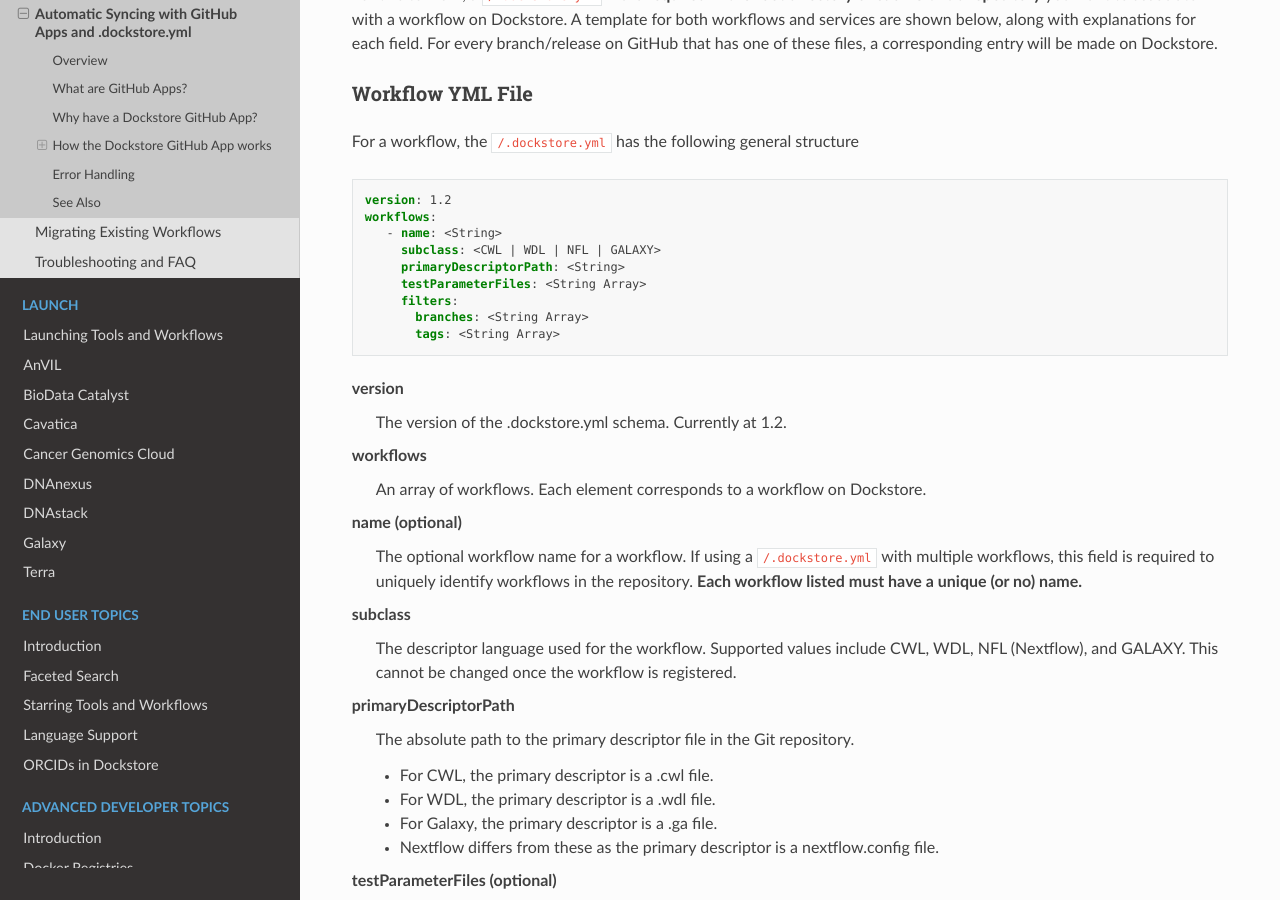
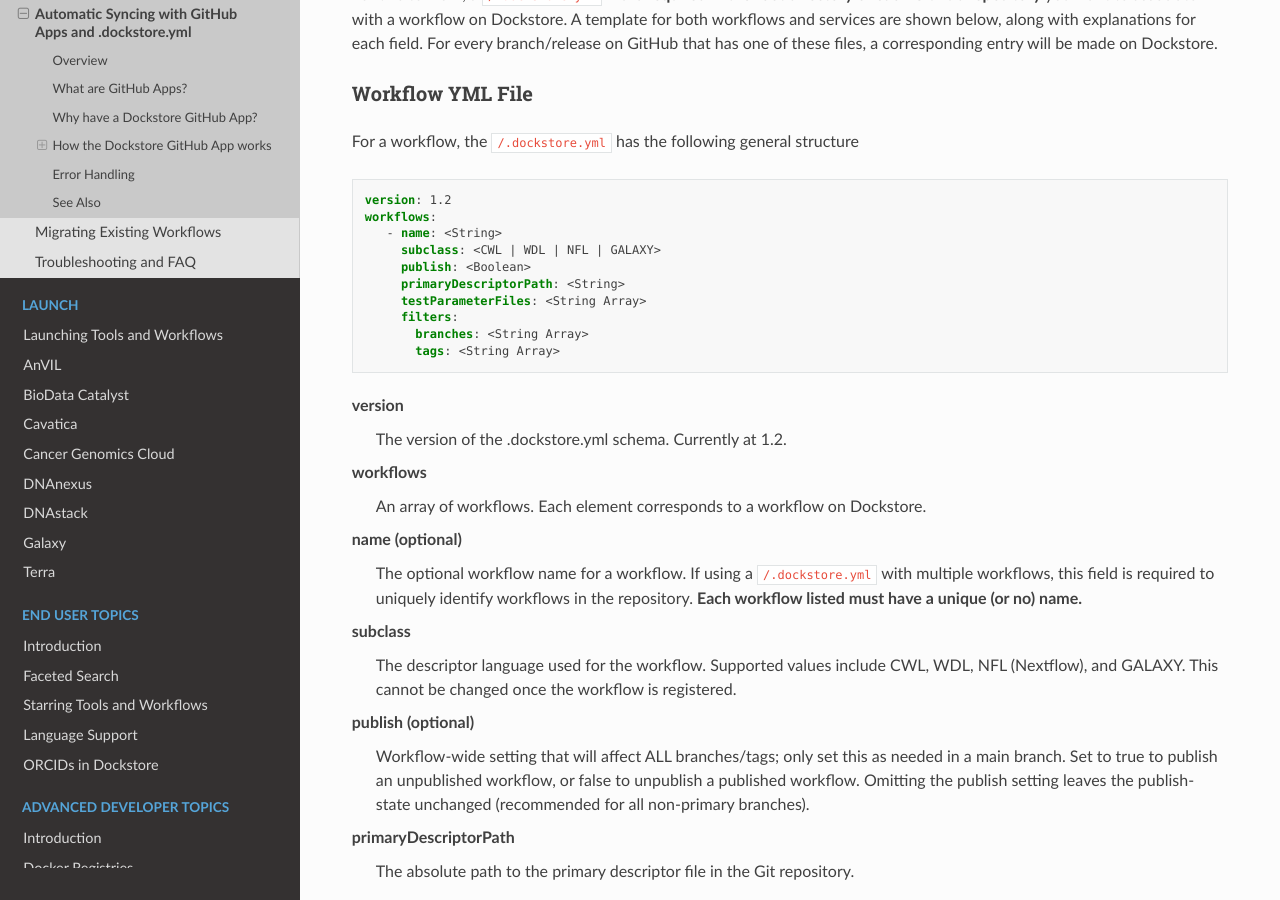
Before and after one commit to dockstore/dockstore-documentation, a Sphinx documentation site: the page built from docs/getting-started/github-apps/github-apps.rst, in a window 1280 px wide and 900 px high, scrolled down 1049 px. Built offline with Sphinx 7.4.7 and the Read the Docs theme 2.0.0, drawn with Linux system fonts in a browser that asks for light colours; some of the changed text lies outside the part shown.

Commit message:
add .dockstore.yml publish documentation

```diff
--- a/docs/assets/templates/.dockstore.yml
+++ b/docs/assets/templates/.dockstore.yml
@@ -8,6 +8,11 @@
   name:
   author:
   description:
+
+  # `publish` is a service-wide setting and will affect ALL branches/tags; only set this as needed in a main branch.
+  # `publish` may be set to true to publish an unpublished service, or false to unpublish a published service.
+  # Omitting the publish setting leaves the publish-state unchanged (recommended for all non-primary branches).
+  publish:
 
   # These are files the Dockstore will index. They will be directly downloadable from Dockstore. Wildcards are not supported.
   files:
--- a/docs/getting-started/github-apps/github-apps.rst
+++ b/docs/getting-started/github-apps/github-apps.rst
@@ -68,6 +68,7 @@
    workflows:
       - name: <String>
         subclass: <CWL | WDL | NFL | GALAXY>
+        publish: <Boolean>
         primaryDescriptorPath: <String>
         testParameterFiles: <String Array>
         filters:
@@ -84,6 +85,10 @@
     **Each workflow listed must have a unique (or no) name.**
 subclass
     The descriptor language used for the workflow. Supported values include CWL, WDL, NFL (Nextflow), and GALAXY. This cannot be changed once the workflow is registered.
+publish (optional)
+    Workflow-wide setting that will affect ALL branches/tags; only set this as needed in a main branch.
+    Set to true to publish an unpublished workflow, or false to unpublish a published workflow.
+    Omitting the publish setting leaves the publish-state unchanged (recommended for all non-primary branches).
 primaryDescriptorPath
     The absolute path to the primary descriptor file in the Git repository.
 
@@ -125,6 +130,7 @@
    workflows:
       - name: globalAligner
         subclass: CWL
+        publish: True
         primaryDescriptorPath: /runGlobalAligner.cwl
         testParameterFiles:
             - /test/globalAligner.cwl.json
@@ -160,6 +166,8 @@
       name: <String>
       author: <String>
       description: <String>
+
+      publish: <Boolean>
 
       files: <String Array>
 
@@ -201,6 +209,10 @@
     Optional author for your service.
 description
     Optional description for your service
+publish
+    Optional service-wide setting that will affect ALL branches/tags; only set this as needed in a main branch.
+    Set to true to publish an unpublished workflow, or false to unpublish a published workflow.
+    Omitting the publish setting leaves the publish-state unchanged (recommended for all non-primary branches).
 files
     An array of files Dockstore will index from your GitHub repo. Wildcards are not supported.
 scripts
```
